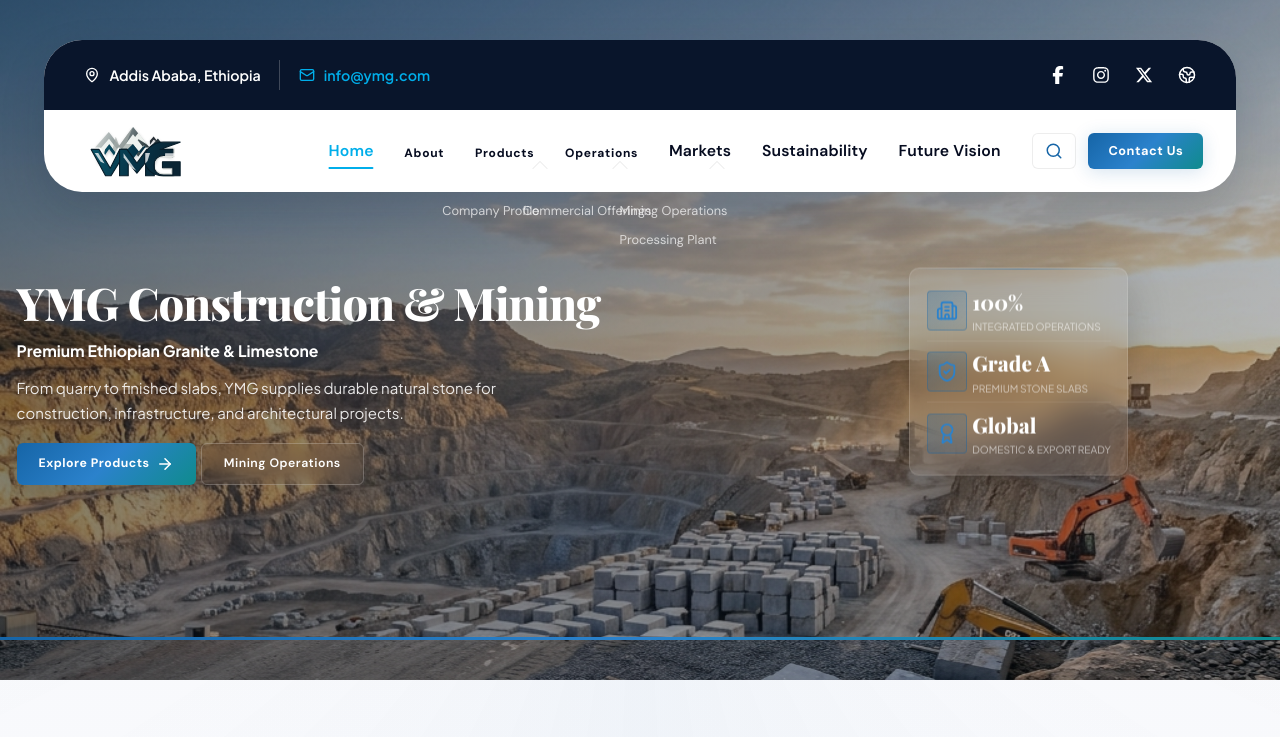
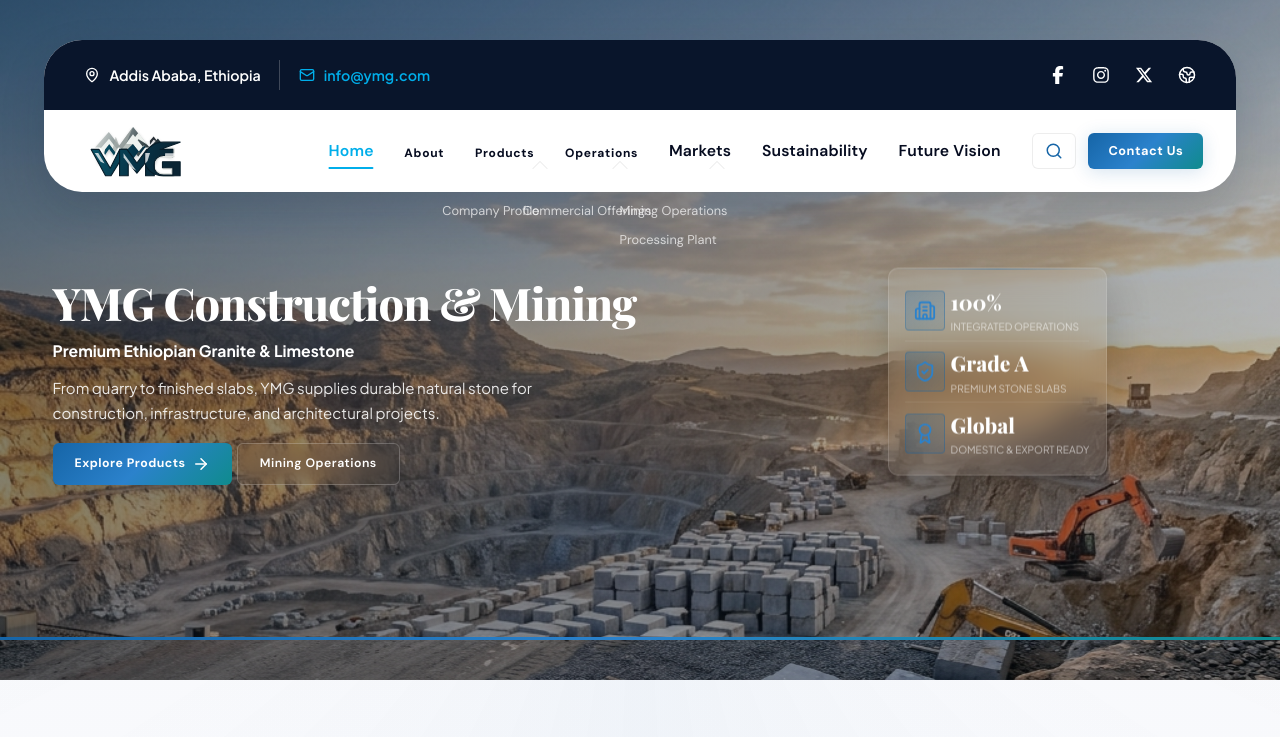
Before and after one commit to abdibiranu30680070/ygm, a React (Vite) app: page / in a window 1280 px wide. Shown: the top 737 px of the page. Built offline with nearby package versions, Linux system fonts and the light colour scheme; a web font is replaced by a local one.

Commit message:
merging sssd

```diff
--- a/src/styles/components.css
+++ b/src/styles/components.css
@@ -50,11 +50,49 @@
 /* --- Shared Layout Containers --- */
 .container {
   width: 100%;
-  max-width: var(--container-width-max);
+  max-width: 100%;
   margin-left: auto;
   margin-right: auto;
   padding-left: var(--space-lg);
   padding-right: var(--space-lg);
+}
+
+@media (min-width: 640px) {
+  .container {
+    max-width: 640px;
+  }
+}
+
+@media (min-width: 768px) {
+  .container {
+    max-width: 768px;
+    padding-left: var(--space-xl);
+    padding-right: var(--space-xl);
+  }
+}
+
+@media (min-width: 1024px) {
+  .container {
+    max-width: 1024px;
+    padding-left: var(--space-2xl);
+    padding-right: var(--space-2xl);
+  }
+}
+
+@media (min-width: 1280px) {
+  .container {
+    max-width: 1280px;
+    padding-left: var(--space-3xl);
+    padding-right: var(--space-3xl);
+  }
+}
+
+@media (min-width: 1536px) {
+  .container {
+    max-width: 1536px;
+    padding-left: var(--space-4xl);
+    padding-right: var(--space-4xl);
+  }
 }
 
 .section {
```
